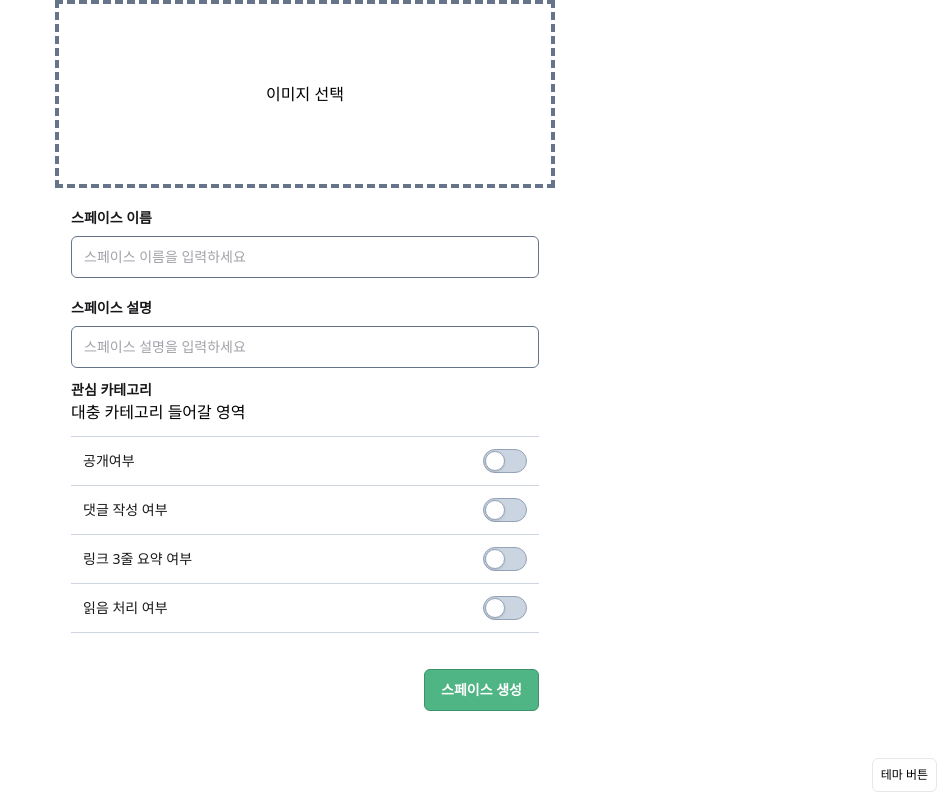
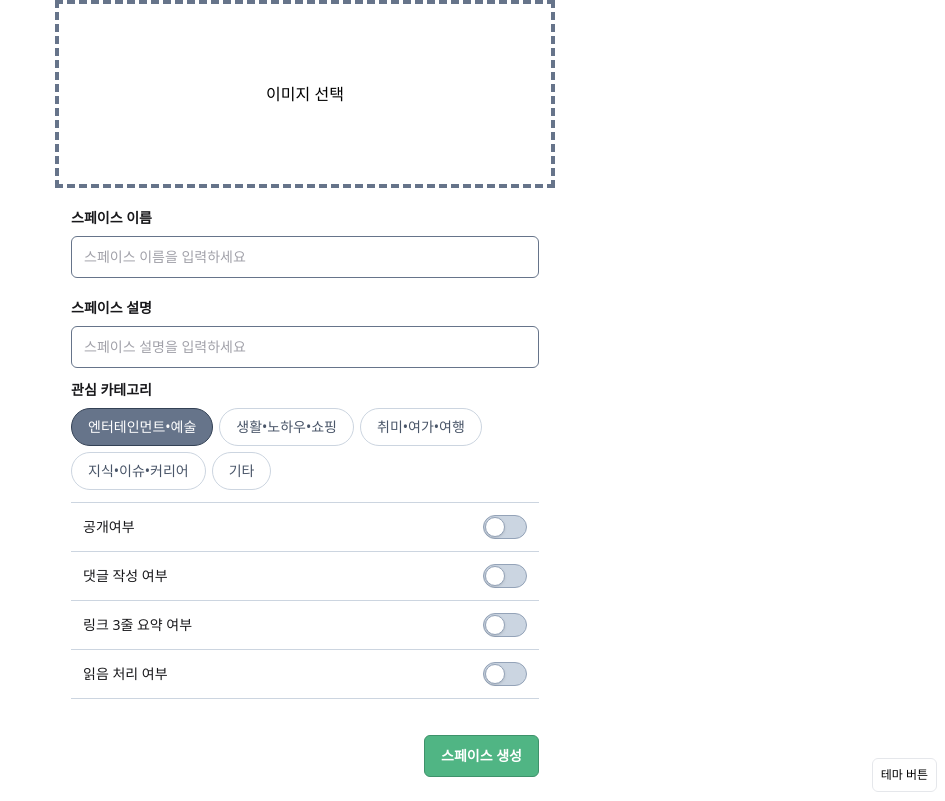
Before and after one commit to Team-TenTen/LinkHub-FE, a Next.js app: page /space/create in a window 1280 px wide. Shown: the whole page, without its empty margins (335-1280 px from the left). Built offline with nearby package versions, Linux system fonts and the light colour scheme; a web font is replaced by a local one.

Commit message:
feat: #31 - 카테고리 컴포넌트 적용

```diff
--- a/src/components/Space/SpaceForm.tsx
+++ b/src/components/Space/SpaceForm.tsx
@@ -1,8 +1,8 @@
 'use client'
 
-import { ChangeEvent, useRef, useState } from 'react'
+import { ChangeEvent, useEffect, useRef, useState } from 'react'
 import { useForm } from 'react-hook-form'
-import { Input, Toggle } from '@/components'
+import { CategoryList, Input, Toggle } from '@/components'
 import Image from 'next/image'
 import Button from '../common/Button/Button'
 
@@ -10,6 +10,7 @@ interface FormValues {
   image: File | null
   name: string
   description: string
+  category: string
   public: boolean
   comment: boolean
   summary: boolean
@@ -30,6 +31,7 @@ const SpaceForm = ({ buttonText }: { buttonText: string }) => {
     defaultValues: {
       name: '',
       description: '',
+      category: '엔터테인먼트•예술',
     },
   })
 
@@ -97,9 +99,17 @@ const SpaceForm = ({ buttonText }: { buttonText: string }) => {
             type="text"
           />
         </div>
-        <div>
+        <div className="flex flex-col gap-2">
           <div className="text-sm font-semibold text-gray9">관심 카테고리</div>
-          <div>대충 카테고리 들어갈 영역</div>
+          <div>
+            <CategoryList
+              type="default"
+              horizontal={false}
+              onChange={(e) =>
+                setValue('category', e?.currentTarget.value || '')
+              }
+            />
+          </div>
         </div>
         <div>
           <div className="flex items-center justify-between border-t border-slate3 p-3">
--- a/src/components/common/CategoryList/CategoryListItem.tsx
+++ b/src/components/common/CategoryList/CategoryListItem.tsx
@@ -15,6 +15,7 @@ const CategoryListItem = ({
 }: CategoryListItemProps) => {
   return (
     <button
+      type="button"
       value={label}
       className={cls(
         'rounded-3xl border px-4 py-2 text-sm font-medium',
```
